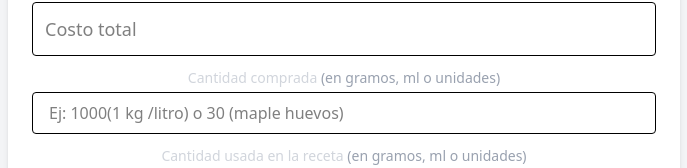
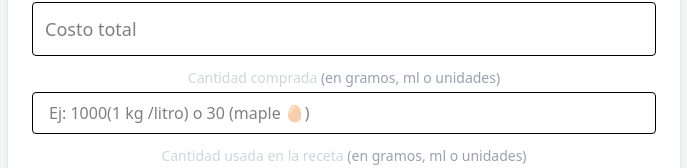
Before and after one commit to Syrrush/cuantoMeSalio, a React (Vite) app: page / in a window 1280 px wide. Both pictures are taken after a click on the button "➕ Nueva Receta". Shown: the part 294-462 px from the top of the page, without its empty margins (296-983 px from the left). Built offline with nearby package versions, Linux system fonts and the light colour scheme.

Commit message:
Emoji facha

```diff
--- a/src/components/Recipes.jsx
+++ b/src/components/Recipes.jsx
@@ -233,7 +233,7 @@ export default function App() {
   <input
               type="number"
               name="quantityUsed"
-              placeholder="Ej: 1000(1 kg /litro) o 30 (maple huevos)"
+              placeholder="Ej: 1000(1 kg /litro) o 30 (maple 🥚)"
               value={form.quantityUsed}
               onChange={handleChange}
               onKeyDown={handleKeyDown}
```
